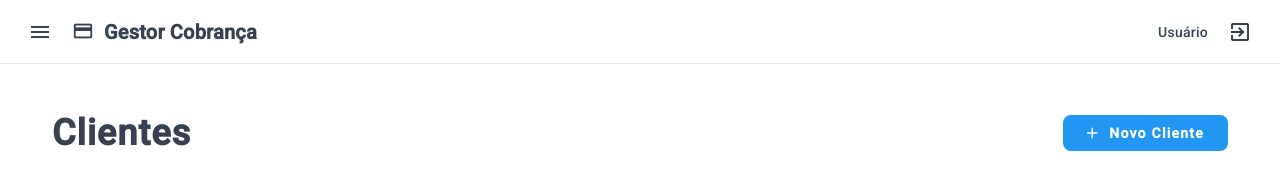
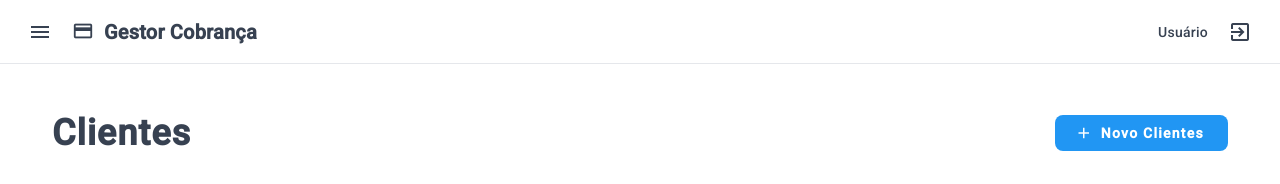
Before and after one commit to Erivelto/gestor-cobranca-angular-pwa, an Angular app: page /pessoas in a window 1280 px wide. Shown: the top 184 px of the page. Built offline with nearby package versions, Linux system fonts and the light colour scheme; no server answers.

Commit message:
Ajustes e melhorias no componente de pessoas

```diff
--- a/src/app/components/pessoas/lista/pessoas-lista.component.html
+++ b/src/app/components/pessoas/lista/pessoas-lista.component.html
@@ -4,7 +4,7 @@
     <h1>Clientes</h1>
     <button mat-raised-button color="primary" (click)="novaPessoa()" class="add-new-btn" style="margin-left:auto;">
       <mat-icon>add</mat-icon>
-      Novo Cliente
+      Novo Clientes
     </button>
   </div>
 
```
